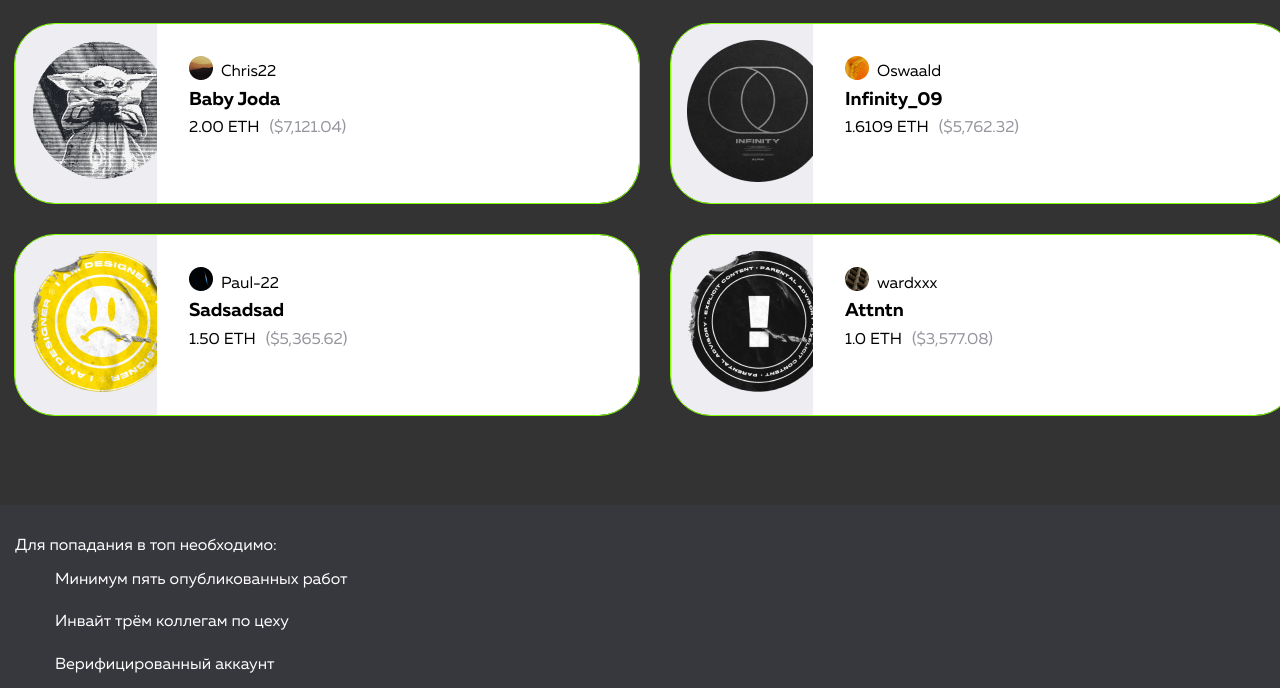
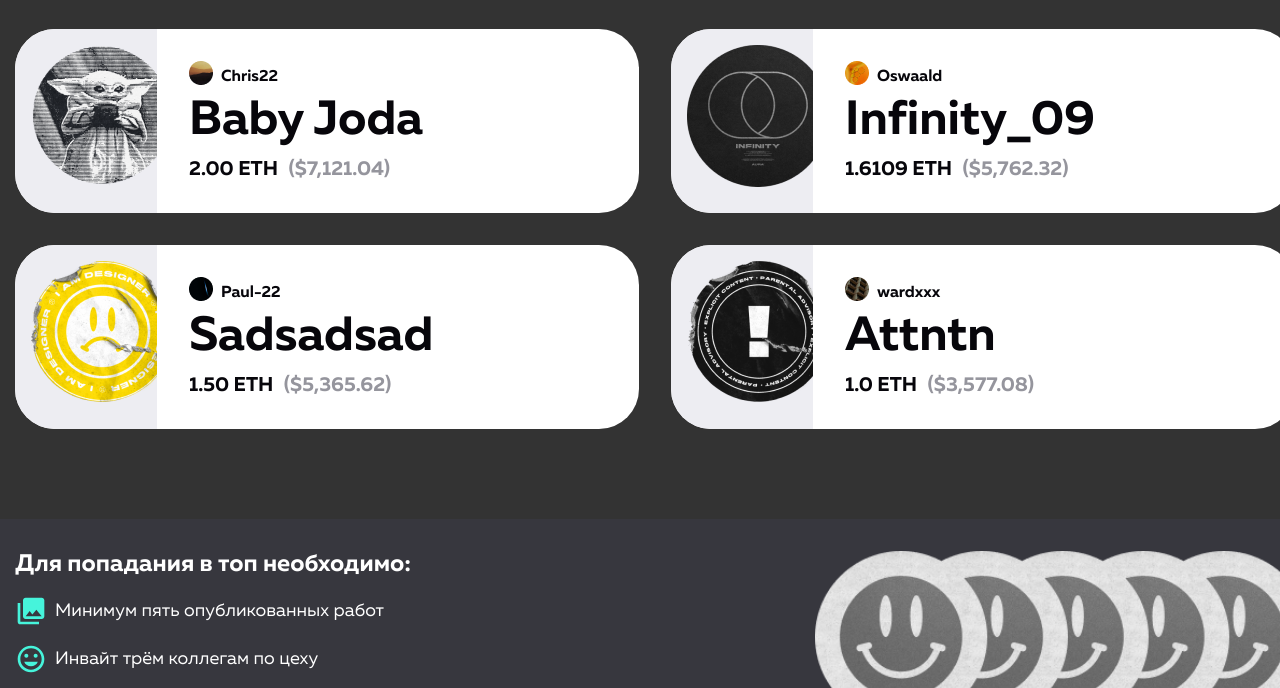
Before and after one commit to Rrom-Ka/aura-site, a plain HTML site: page index.html in a window 1280 px wide. Shown: the part 2982-3670 px from the top of the page. Drawn offline with Linux system fonts and the light colour scheme; a script that the page names is missing.

Commit message:
add stile-2 text top, condition, footer

```diff
--- a/css/style.css
+++ b/css/style.css
@@ -477,7 +477,7 @@ body {
   width: 624px;
   border-radius: 40px;
   background-color: white;
-  outline: 1px solid chartreuse;
+  /* outline: 1px solid chartreuse; */
 }
 
 .top__item:nth-child(2n) {
@@ -507,17 +507,31 @@ body {
   margin-bottom: 9px;
 }
 
+.top__clerk-name {
+  font-size: 16px;
+  font-weight: 700;
+  color: var(--black, #07060b);
+}
+
 .top__subtitle {
   margin: 0;
   margin-bottom: 9px;
+  font-size: 48px;
+  font-weight: 700;
+  color: var(--black, #07060b);
 }
 
 .top__price-eth {
   margin-right: 6px;
+  font-size: 20px;
+  font-weight: 700;
+  color: var(--black, #07060b);
 }
 
 .top__price-usd {
-  color: #95959D;
+  font-size: 20px;
+  font-weight: 700;
+  color: var(--grey_middle, #95959d);
 }
 
 /* condition */
@@ -527,6 +541,13 @@ body {
   background-color: #37373E;
 }
 
+.condition__container {
+  background-image: url("../img/condition-smail.png");
+  background-repeat: no-repeat;
+  background-position: right center;
+  background-size: contain;
+}
+
 .condition__title {
   margin: 0;
   font-size: 0;
@@ -534,24 +555,51 @@ body {
 }
 
 .condition__content {
-  max-width: 396px;
+  max-width: 397px;
 }
 
-.condidon_subtitle {
+.condidon__subtitle {
   margin: 0;
   margin-bottom: 16px;
-  color: white;
+  font-size: 24px;
+  font-weight: 700;
+  color: var(--white, #FFF);
 }
 
 .condition__item {
   margin: 0;
-  margin-bottom: 24px;
-  padding-left: 40px;
-  color: white;
+  margin-bottom: 16px;
+  line-height: 32px;
 }
 
 .condition__item:last-child {
   margin-bottom: 0;
+}
+
+.condition__item-descr {
+  display: inline-block;
+  vertical-align: middle;
+  margin: 0;
+  padding-left: 40px;
+  /* min-height: 32px; */
+  font-size: 18px;
+  color: var(--white, #fff);
+  background-repeat: no-repeat;
+  background-position: left center;
+  background-size: 32px 32px;
+}
+
+
+.condition__item-1 {
+  background-image: url("../img/condition-1.svg");
+}
+
+.condition__item-2 {
+  background-image: url("../img/condition-2.svg");
+}
+
+.condition__item-3 {
+  background-image: url("../img/condition-3.svg");
 }
 
 /* footer */
@@ -563,7 +611,7 @@ body {
 
 .footer__top {
   padding: 20px 0;
-  background-color: #46F4DB;
+  background-color: #46f4db;
 }
 
 .footer__item {
@@ -574,15 +622,22 @@ body {
   margin-right: 0;
 }
 
+.footer__item-link {
+  font-size: 20px;
+  font-weight: 700;
+  color: var(--black, #07060b);
+}
+
 .footer__bottom {
   padding: 8px 0;
-  background-color: #07060B;
+  background-color: #07060b;
 }
 
 .footer__copy {
   display: block;
   text-align: center;
-  color: #EDEDF2;
+  font-size: 12px;
+  color: #ededf2;
 }
 
 
--- a/index.html
+++ b/index.html
@@ -332,10 +332,11 @@
 
     </section>
     <section class="subscribe section__offset">
+      <!-- subscribe -->
+    </section>
 
-    </section>
     <section class="author section__offset">
-
+      <!-- author -->
     </section>
 
     <section class="top section__offset">
@@ -496,23 +497,23 @@
     </section>
 
     <section class="condition">
-      <div class="container">
+      <div class="container condition__container">
         <h2 class="section__title condition__title">
           Пусто
         </h2>
         <div class="condition__content">
-          <p class="condidon_subtitle">
+          <p class="condidon__subtitle">
             Для попадания в топ необходимо:
           </p>
           <ul class="list__reset condition__list">
-            <li class="condition__item condition__item-1">
-              Минимум пять опубликованных работ
+            <li class="condition__item">
+              <p class="condition__item-descr condition__item-1">Минимум пять опубликованных работ</p>
             </li>
-            <li class="condition__item condition__item-2">
-              Инвайт трём коллегам по цеху
+            <li class="condition__item">
+              <p class="condition__item-descr condition__item-2">Инвайт трём коллегам по цеху</p>
             </li>
-            <li class="condition__item condition__item-3">
-              Верифицированный аккаунт
+            <li class="condition__item">
+              <p class="condition__item-descr condition__item-3">Верифицированный аккаунт</p>
             </li>
           </ul>
         </div>
```
